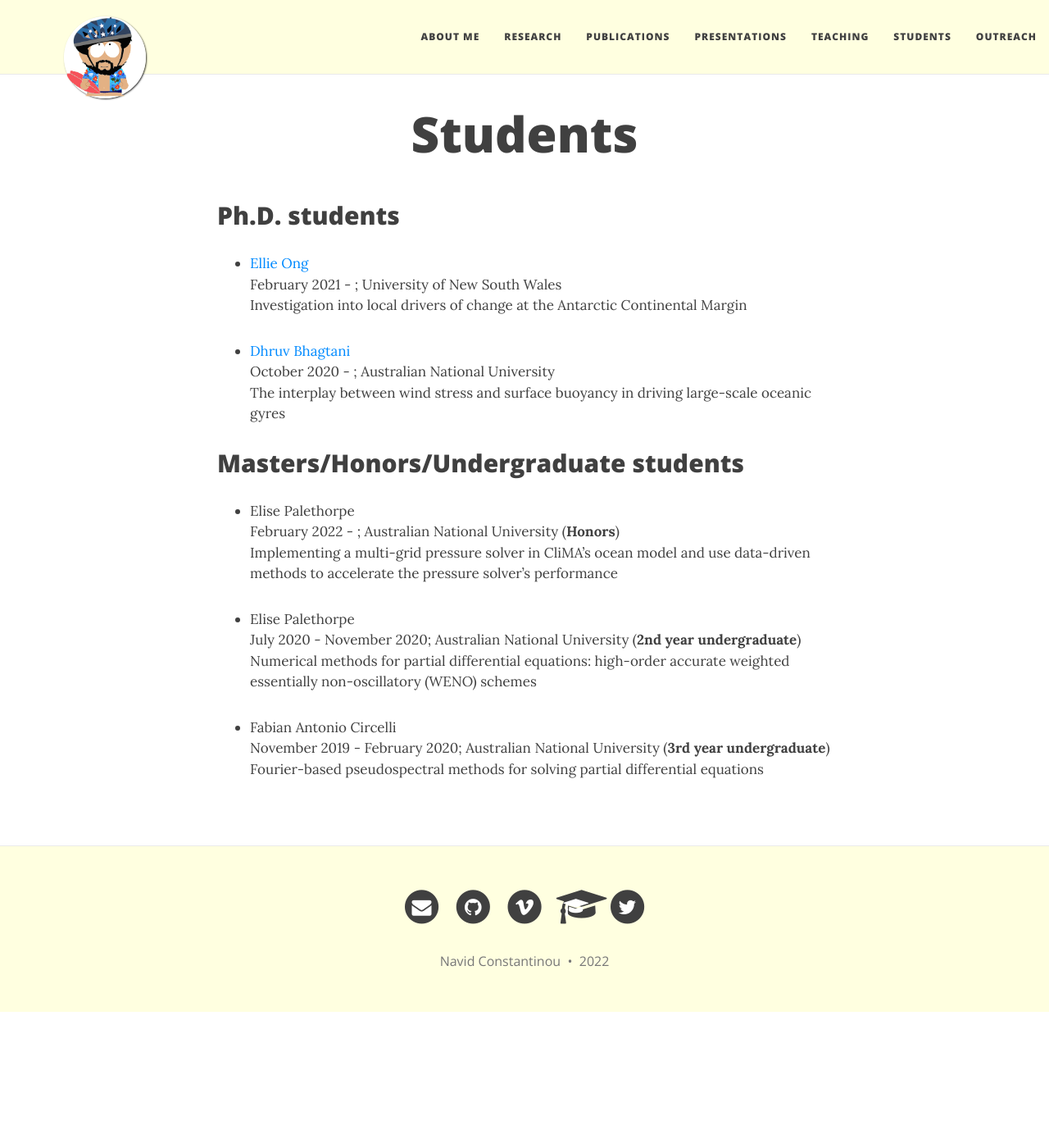
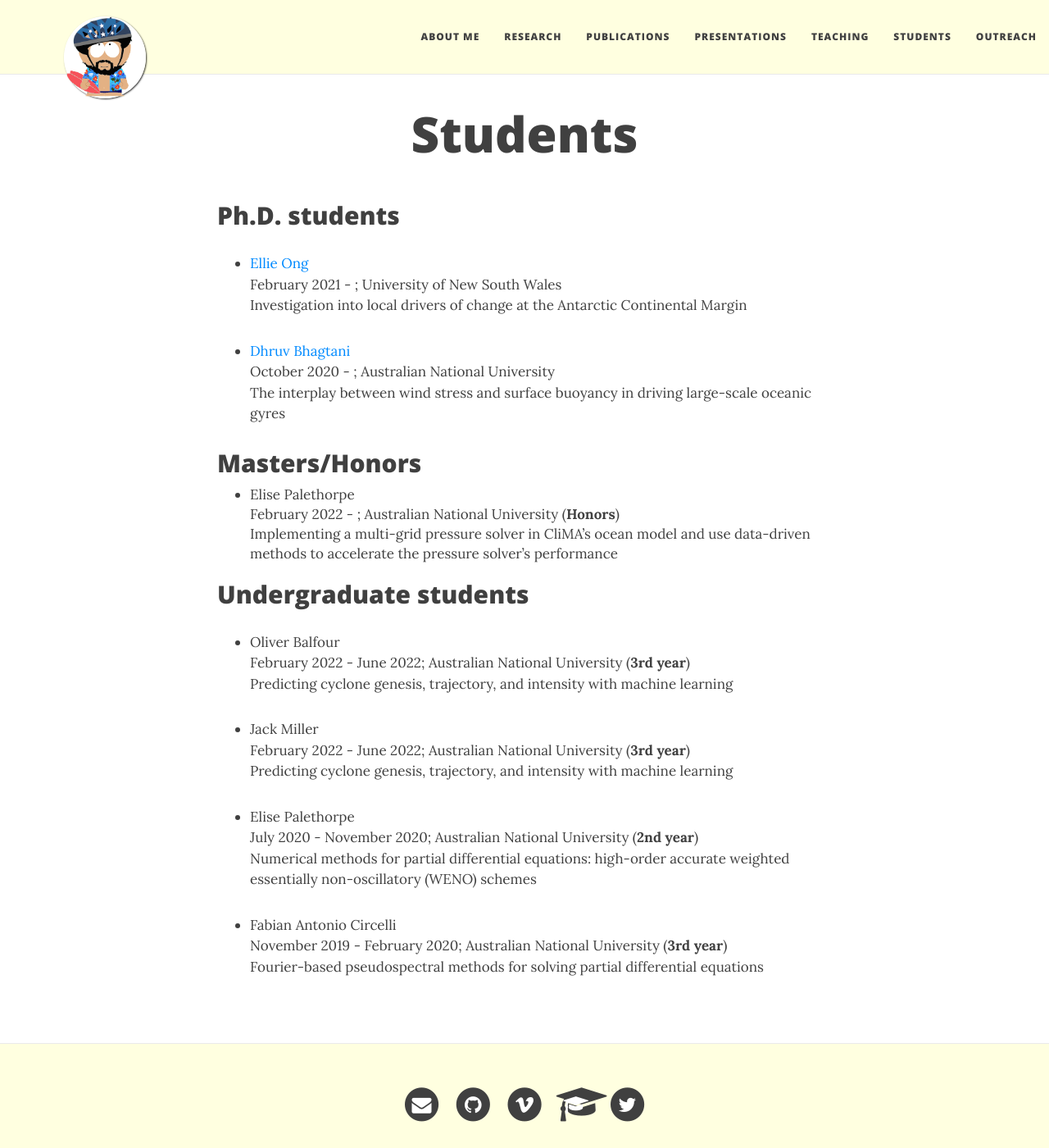
Before and after one commit to navidcy/navidcy.github.io, a Jekyll site: the page built from students.md, in a window 1280 px wide and 1400 px high. Shown: the whole window at 82% size. Built offline with Jekyll 4.4.1, drawn with Linux system fonts in a browser that asks for light colours; nearby versions of some CDN libraries.

Commit message:
adds Jack and Oliver

```diff
--- a/students.md
+++ b/students.md
@@ -14,18 +14,28 @@ title: Students
   October 2020 - ; Australian National University <br/>
   The interplay between wind stress and surface buoyancy in driving large-scale oceanic gyres
 
-## Masters/Honors/Undergraduate students
+## Masters/Honors
 
 - Elise Palethorpe <br/>
   February 2022 - ; Australian National University (**Honors**) <br/>
   Implementing a multi-grid pressure solver in CliMA’s ocean model and use data-driven methods to accelerate the pressure solver's performance
 
+## Undergraduate students
+
+- Oliver Balfour <br/>
+  February 2022 - June 2022; Australian National University (**3rd year**) <br/>
+  Predicting cyclone genesis, trajectory, and intensity with machine learning
+
+- Jack Miller <br/>
+  February 2022 - June 2022; Australian National University (**3rd year**) <br/>
+  Predicting cyclone genesis, trajectory, and intensity with machine learning
+
 - Elise Palethorpe <br/>
-  July 2020 - November 2020; Australian National University (**2nd year undergraduate**) <br/>
+  July 2020 - November 2020; Australian National University (**2nd year**) <br/>
   Numerical methods for partial differential equations: high-order accurate weighted essentially non-oscillatory (WENO) schemes
 
 - Fabian Antonio Circelli <br/>
-  November 2019 - February 2020; Australian National University (**3rd year undergraduate**) <br/>
+  November 2019 - February 2020; Australian National University (**3rd year**) <br/>
   Fourier-based pseudospectral methods for solving partial differential equations
 
 
```
